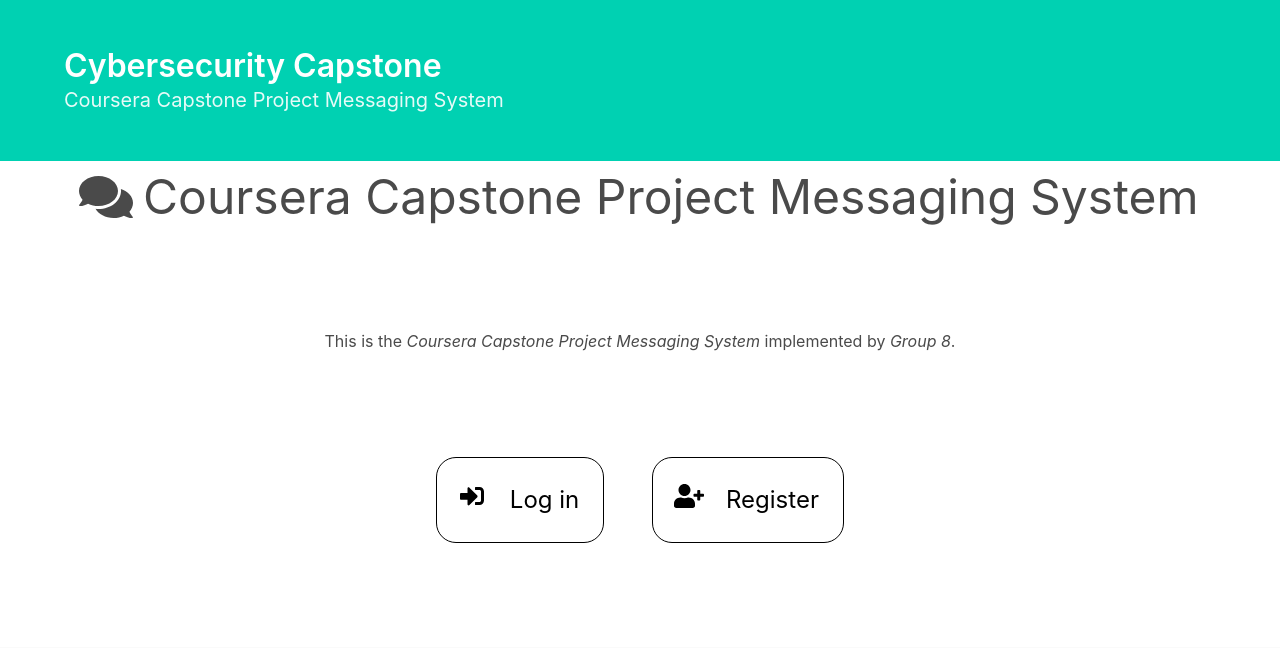
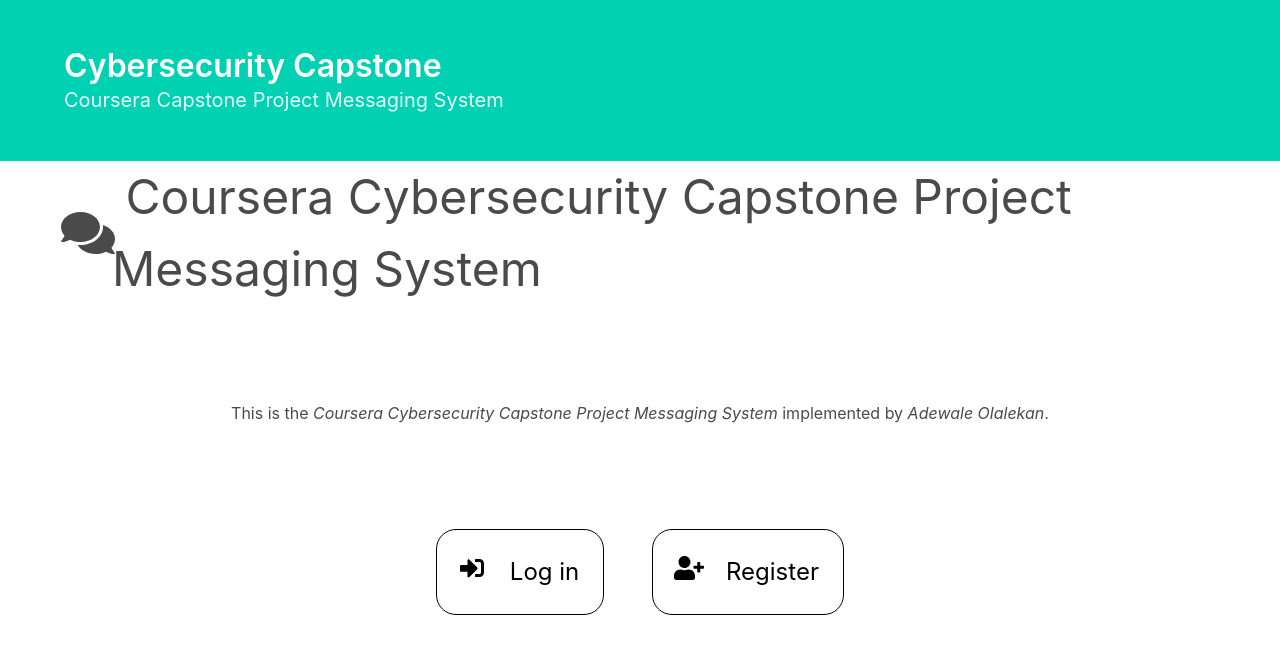
Before and after one commit to uopeople/coursera-cybersecurity-security-capstone-project, a PHP site: page / in a window 1280 px wide. Shown: the top 648 px of the page. Run offline with PHP 8.4, Linux system fonts and the light colour scheme; data that the repository does not hold is empty.

Commit message:
Update index.php

```diff
--- a/templates/pages/index.php
+++ b/templates/pages/index.php
@@ -17,12 +17,12 @@ use lib\components\AppInfo;
     <span class="icon is-large">
         <svg focusable="false" class="svg-inline--fa fa-comments fa-w-18" xmlns="http://www.w3.org/2000/svg" viewBox="0 0 576 512"><path fill="currentColor" d="M416 192c0-88.4-93.1-160-208-160S0 103.6 0 192c0 34.3 14.1 65.9 38 92-13.4 30.2-35.5 54.2-35.8 54.5-2.2 2.3-2.8 5.7-1.5 8.7S4.8 352 8 352c36.6 0 66.9-12.3 88.7-25 32.2 15.7 70.3 25 111.3 25 114.9 0 208-71.6 208-160zm122 220c23.9-26 38-57.7 38-92 0-66.9-53.5-124.2-129.3-148.1.9 6.6 1.3 13.3 1.3 20.1 0 105.9-107.7 192-240 192-10.8 0-21.3-.8-31.7-1.9C207.8 439.6 281.8 480 368 480c41 0 79.1-9.2 111.3-25 21.8 12.7 52.1 25 88.7 25 3.2 0 6.1-1.9 7.3-4.8 1.3-2.9.7-6.3-1.5-8.7-.3-.3-22.4-24.2-35.8-54.5z"></path></svg>
     </span>
-    <h1>&nbsp;Coursera Capstone Project Messaging System</h1>
+    <h1>&nbsp;Coursera Cybersecurity Capstone Project Messaging System</h1>
 </div>
 
 <section class="section">
     <p class="content has-text-centered">
-        This is the <i>Coursera Capstone Project Messaging System</i> implemented by <i>Group 8</i>.
+        This is the <i>Coursera Cybersecurity Capstone Project Messaging System</i> implemented by <i>Adewale Olalekan</i>.
     </p>
 </section>
 
```
